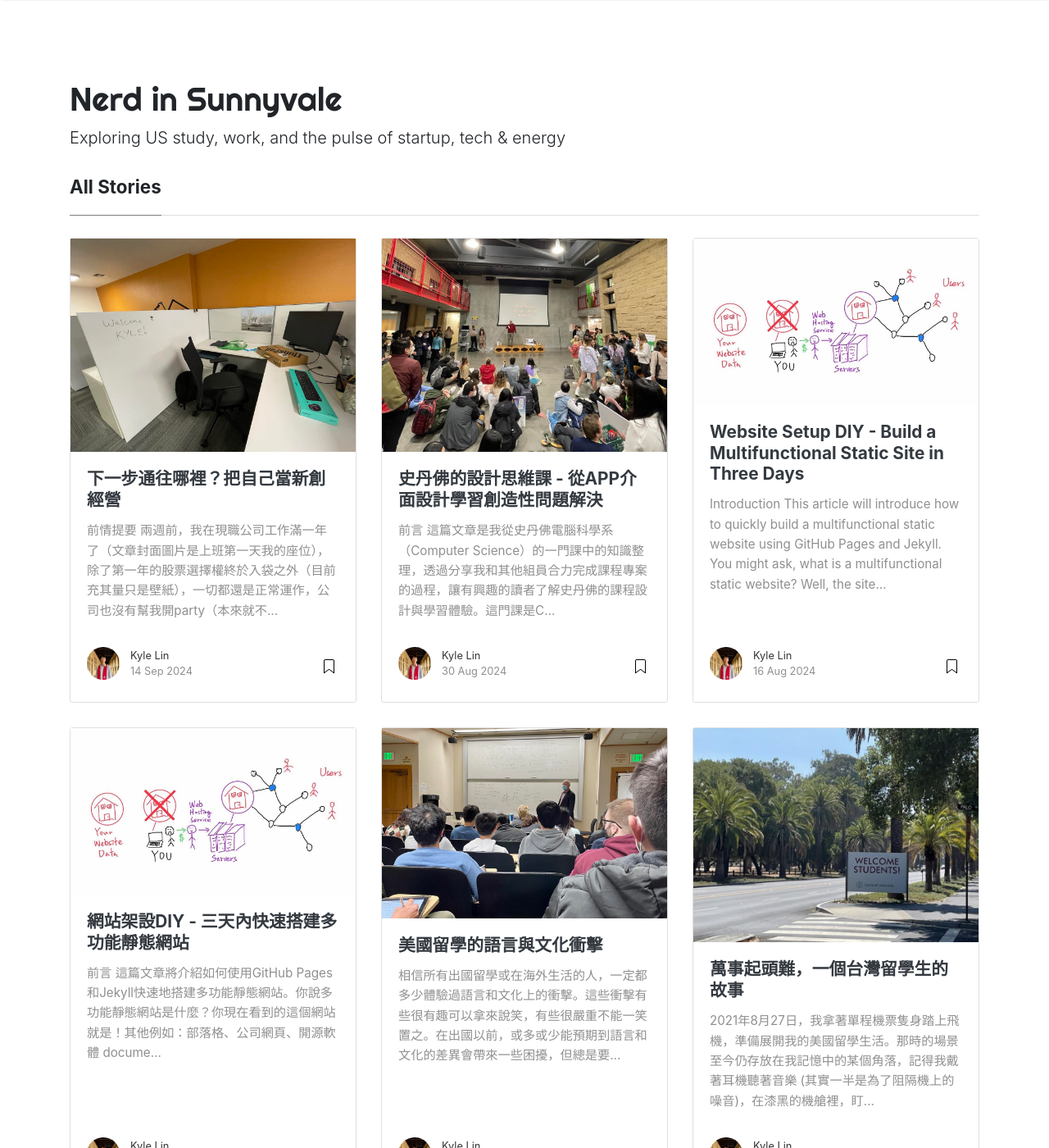
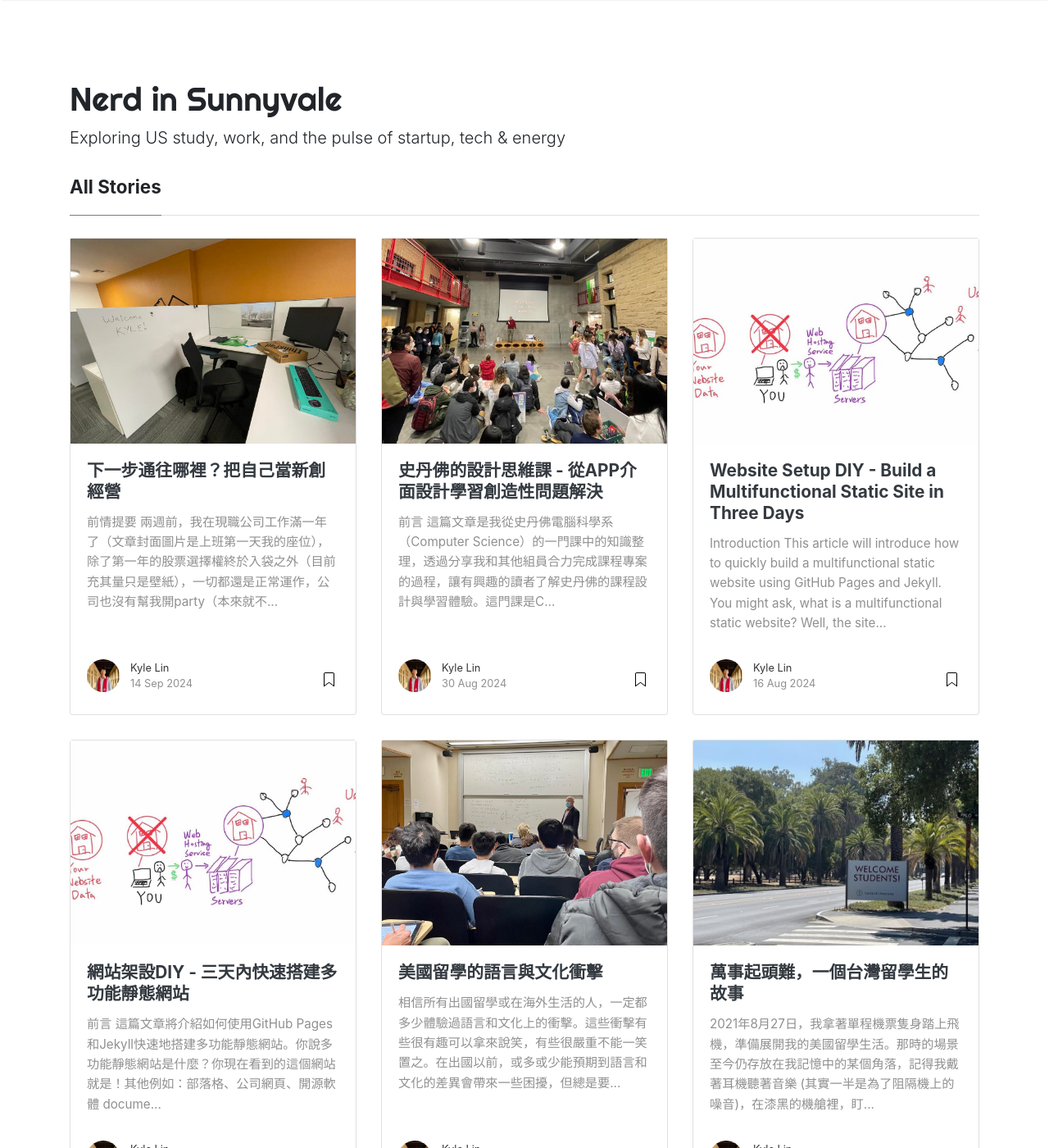
Before and after one commit to PTLin84/blog, a Jekyll site: the page built from index.html, in a window 1280 px wide and 1400 px high. Shown: the whole window at 82% size. Built offline with Jekyll 4.4.1, drawn with Linux system fonts in a browser that asks for light colours; nearby versions of some CDN libraries; the list of posts is cut into pages by our own code.

Commit message:
CSS: Fixed postbox image height alignment issue.

```diff
--- a/assets/css/screen.css
+++ b/assets/css/screen.css
@@ -845,7 +845,12 @@ iframe {
 }
 
 .card .img-fluid {
-    width: 100%;
+    width: 100%;          /* Makes the image span the full width of the container */
+    height: 250px;        /* Fixes the height of the image */
+    object-fit: cover;    /* Ensures the image covers the container, cropping it if necessary */
+    object-position: center;  /* Centers the image within the container */
+    overflow: hidden;     /* Hides any overflow for cropping effect */
+    position: relative;   /* Ensures the image behaves within its parent container */
 }
 
 .sticky-top-80 {
```
